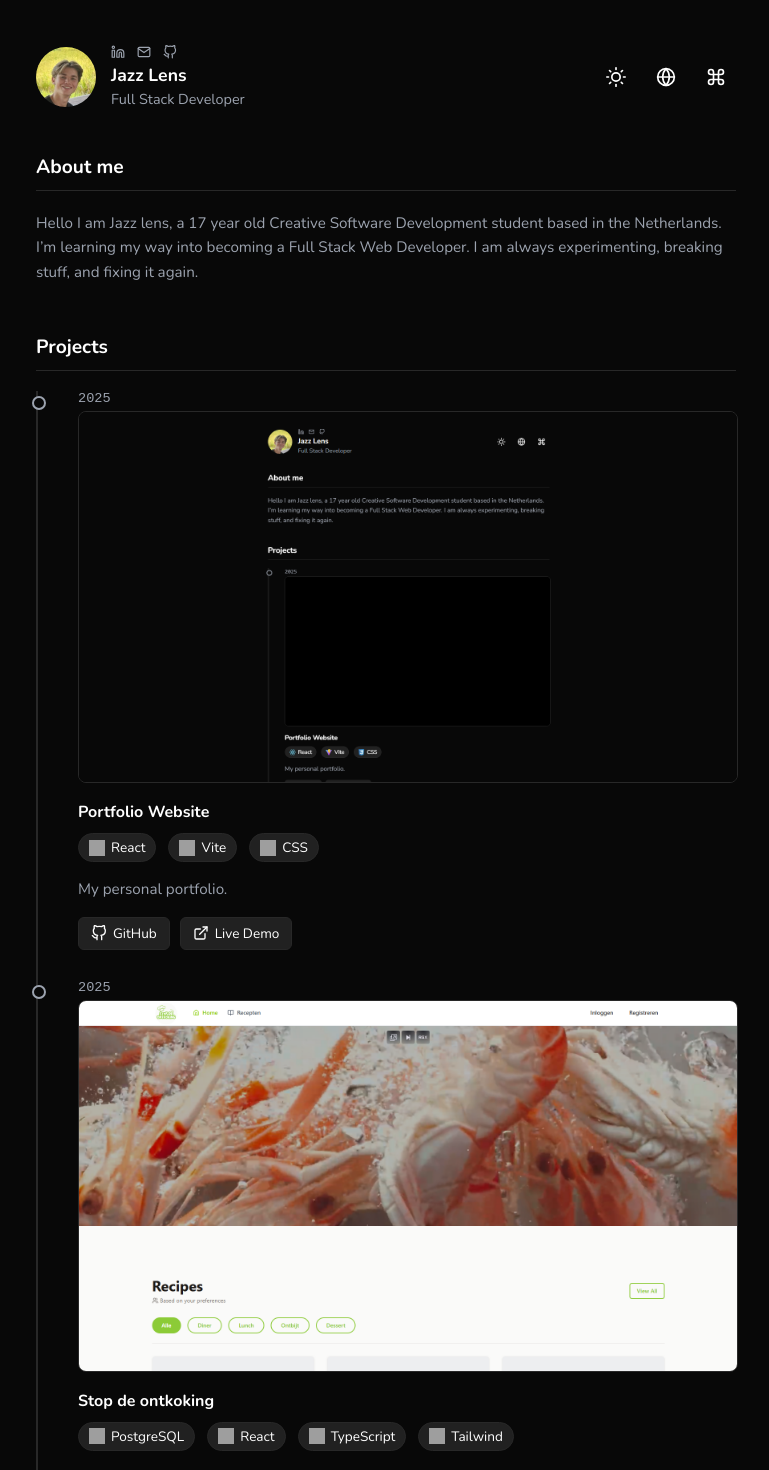
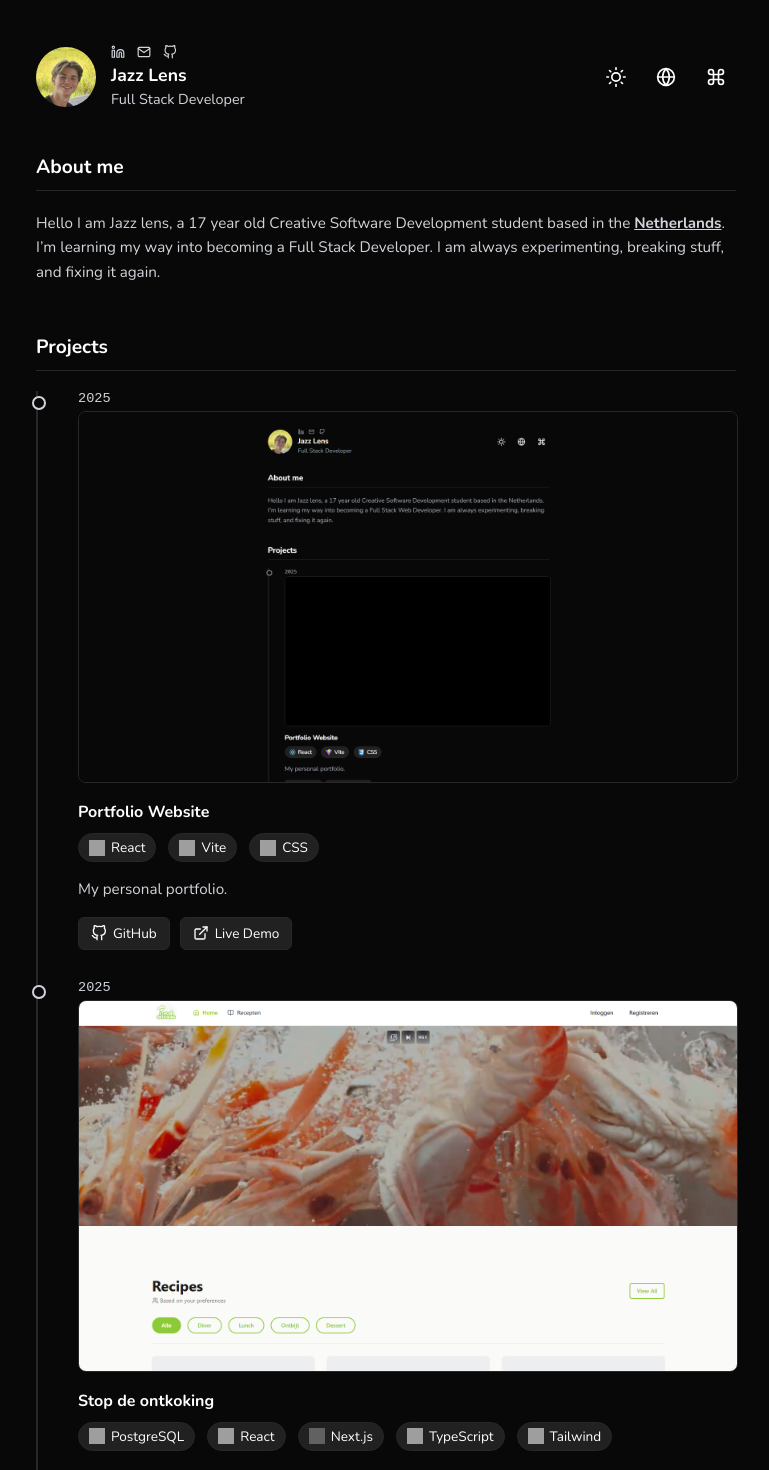
Before and after one commit to Jazzl08/portfolio-jazz, a React (Vite) app: page / in a window 1280 px wide. Shown: the top 1470 px of the page, without its empty margins (254-1023 px from the left). Built offline with nearby package versions, Linux system fonts and the light colour scheme; grey boxes are pictures that could not be loaded.

Commit message:
Updated Portfolio website (About, Hover Card, Experience, Projects)

```diff
--- a/src/components/About/About.jsx
+++ b/src/components/About/About.jsx
@@ -1,4 +1,5 @@
 import { useLanguage } from '@/context/LanguageContext';
+import { HoverCard, HoverCardTrigger, HoverCardContent } from '../ui/hover-card';
 import './About.css';
 
 export default function About() {
@@ -9,7 +10,24 @@ export default function About() {
             <h1>{translate('section.about')}</h1>
             <hr />
             <p className="description">
-                {translate('about.text')}
+                {translate('about.text_1')}
+                <HoverCard>
+                    <HoverCardTrigger>
+                        <b><u>{translate('about.country')}</u></b>
+                    </HoverCardTrigger>
+                    <HoverCardContent className="p-0">
+                        <iframe
+                            title="Google Maps Rotterdam"
+                            width="100%"
+                            height="200"
+                            loading="lazy"
+                            referrerPolicy="no-referrer-when-downgrade"
+                            src="https://www.google.com/maps/embed?pb=!1m18!1m12!1m3!1d2461.725904401797!2d4.4777322!3d51.924420499999996!2m3!1f0!2f0!3f0!3m2!1i1024!2i768!4f13.1!3m3!1m2!1s0x47c43477eccd9e17%3A0xe82d49f683e4bd94!2sRotterdam!5e0!3m2!1snl!2snl!4v1700000000000"
+                            style={{ border: 0, display: 'block' }}
+                        ></iframe>
+                    </HoverCardContent>
+                </HoverCard>
+                {translate('about.text_2')}
             </p>
         </section>
     );
--- a/src/components/Experience/Experience.jsx
+++ b/src/components/Experience/Experience.jsx
@@ -9,6 +9,21 @@ export default function Experience() {
             <h1>{translate('section.experience')}</h1>
             <hr />
             <div className="timeline">
+                {/* Tijdlijn item: Jumbo */}
+                <div className="timeline-item">
+                    <div className="timeline-year">2024 - Present</div>
+                    <div className="timeline-content">
+                        <h3>{translate('exp.jumbo.title')}</h3>
+                        <p className="description">
+                            <svg xmlns="http://www.w3.org/2000/svg" width="16" height="16" viewBox="0 0 24 24" fill="none" stroke="currentColor" strokeWidth="2" strokeLinecap="round" strokeLinejoin="round" style={{marginRight: '5px', verticalAlign: 'text-bottom'}}><path d="M21 10c0 7-9 13-9 13s-9-6-9-13a9 9 0 0 1 18 0z"></path><circle cx="12" cy="10" r="3"></circle></svg>
+                            <span>{translate('exp.jumbo.desc')}</span>
+                        </p>
+                        <p className="description" style={{marginTop: '5px'}}>
+                            {translate('exp.jumbo.skills')}
+                        </p>
+                    </div>
+                </div>
+
                 {/* Tijdlijn item: Grafisch Lyceum */}
                 <div className="timeline-item">
                     <div className="timeline-year">2024 - 2026</div>
--- a/src/components/Projects/Projects.css
+++ b/src/components/Projects/Projects.css
@@ -38,7 +38,8 @@
     height: 16px;
 }
 
-/* Invert Three.js icon in dark mode if needed */
-[data-theme='dark'] .threejs-icon {
+/* Invert icons in dark mode if needed */
+[data-theme='dark'] .threejs-icon,
+[data-theme='dark'] .nextjs-icon {
     filter: invert(1);
 }
--- a/src/components/Projects/Projects.jsx
+++ b/src/components/Projects/Projects.jsx
@@ -57,6 +57,10 @@ export default function Projects() {
                             <div className="tech-badge">
                                 <img src="https://cdn.jsdelivr.net/gh/devicons/devicon/icons/react/react-original.svg" alt="React" />
                                 <span>React</span>
+                            </div>
+                            <div className="tech-badge">
+                                <img src="https://cdn.jsdelivr.net/gh/devicons/devicon/icons/nextjs/nextjs-original.svg" alt="Next.js" className="nextjs-icon" />
+                                <span>Next.js</span>
                             </div>
                             <div className="tech-badge">
                                 <img src="https://cdn.jsdelivr.net/gh/devicons/devicon/icons/typescript/typescript-original.svg" alt="TypeScript" />
--- /dev/null
+++ b/src/components/ui/HoverCard.css
@@ -0,0 +1,36 @@
+.hover-card-container {
+    position: relative;
+    display: inline-block;
+}
+
+.hover-card-content {
+    position: absolute;
+    bottom: 100%;
+    left: 50%;
+    transform: translateX(-50%);
+    margin-bottom: 10px;
+    background-color: var(--bg-secondary, #1f2937);
+    border: 1px solid var(--border-color, #374151);
+    border-radius: 8px;
+    box-shadow: 0 10px 15px -3px rgba(0, 0, 0, 0.1), 0 4px 6px -2px rgba(0, 0, 0, 0.05);
+    z-index: 50;
+    width: 230px;
+    overflow: hidden;
+    animation: fadeIn 0.2s ease-out;
+    padding: 10px;
+    height: 110px;
+}
+
+.hover-card-content.p-0 {
+    padding: 0;
+}
+
+.hover-card-trigger {
+    cursor: pointer;
+    display: inline-block;
+}
+
+@keyframes fadeIn {
+    from { opacity: 0; }
+    to { opacity: 1; }
+}
--- /dev/null
+++ b/src/components/ui/hover-card.jsx
@@ -0,0 +1,51 @@
+import React, { useState, createContext, useContext, useRef, useEffect } from 'react';
+import './HoverCard.css';
+
+const HoverCardContext = createContext();
+
+export const HoverCard = ({ children }) => {
+    const [isOpen, setIsOpen] = useState(false);
+    const [timeoutId, setTimeoutId] = useState(null);
+
+    const handleMouseEnter = () => {
+        if (timeoutId) clearTimeout(timeoutId);
+        setIsOpen(true);
+    };
+
+    const handleMouseLeave = () => {
+        const id = setTimeout(() => setIsOpen(false), 300);
+        setTimeoutId(id);
+    };
+
+    return (
+        <HoverCardContext.Provider value={{ isOpen }}>
+            <div
+                className="hover-card-container"
+                onMouseEnter={handleMouseEnter}
+                onMouseLeave={handleMouseLeave}
+            >
+                {children}
+            </div>
+        </HoverCardContext.Provider>
+    );
+};
+
+export const HoverCardTrigger = ({ children, className }) => {
+    return (
+        <span className={`hover-card-trigger ${className || ''}`}>
+            {children}
+        </span>
+    );
+};
+
+export const HoverCardContent = ({ children, className }) => {
+    const { isOpen } = useContext(HoverCardContext);
+
+    if (!isOpen) return null;
+
+    return (
+        <div className={`hover-card-content ${className || ''}`}>
+            {children}
+        </div>
+    );
+};
--- a/src/i18n.js
+++ b/src/i18n.js
@@ -2,10 +2,15 @@ export const translations = {
     en: {
         role: "Full Stack Developer",
         "section.about": "About me",
-        "about.text": "Hello I am Jazz lens, a 17 year old Creative Software Development student based in the Netherlands. I’m learning my way into becoming a Full Stack Web Developer. I am always experimenting, breaking stuff, and fixing it again.",
+        "about.text_1": "Hello I am Jazz lens, a 17 year old Creative Software Development student based in the ",
+        "about.country": "Netherlands",
+        "about.text_2": ". I’m learning my way into becoming a Full Stack Developer. I am always experimenting, breaking stuff, and fixing it again.",
         "section.experience": "Experience",
         "exp.school.title": "Creative Software Development",
         "exp.school.desc": "Grafisch Lyceum Rotterdam - Student 2nd year",
+        "exp.jumbo.title": "Part-time Stock Clerk",
+        "exp.jumbo.desc": "Jumbo Supermarkets",
+        "exp.jumbo.skills": "Teamwork, efficiency, and customer service skills.",
         "section.projects": "Projects",
         "proj.portfolio.title": "Portfolio Website",
         "proj.portfolio.desc": "My personal portfolio.",
@@ -39,10 +44,15 @@ export const translations = {
     nl: {
         role: "Full Stack Developer",
         "section.about": "Over mij",
-        "about.text": "Hallo, ik ben Jazz Lens, een 17-jarige student Creative Software Development in Nederland. Ik leer om een Full Stack Web Developer te worden. Ik ben altijd aan het experimenteren, dingen stukmaken en weer repareren.",
+        "about.text_1": "Hallo, ik ben Jazz Lens, een 17-jarige student Creative Software Development in ",
+        "about.country": "Nederland",
+        "about.text_2": ". Ik leer om een Full Stack Developer te worden. Ik ben altijd aan het experimenteren, dingen stukmaken en weer repareren.",
         "section.experience": "Ervaring",
         "exp.school.title": "Creative Software Development",
         "exp.school.desc": "Grafisch Lyceum Rotterdam - Student 2e jaar",
+        "exp.jumbo.title": "Parttime Vakkenvuller",
+        "exp.jumbo.desc": "Jumbo Supermarkten",
+        "exp.jumbo.skills": "Teamwork, efficiëntie en klantenservice vaardigheden.",
         "section.projects": "Projecten",
         "proj.portfolio.title": "Portfolio Website",
         "proj.portfolio.desc": "Mijn persoonlijke portfolio.",
@@ -76,10 +86,15 @@ export const translations = {
     id: {
         role: "Pengembang Full Stack",
         "section.about": "Tentang Saya",
-        "about.text": "Halo, saya Jazz Lens, seorang siswa Pengembangan Perangkat Lunak Kreatif berusia 17 tahun yang berbasis di Belanda. Saya sedang belajar untuk menjadi Pengembang Web Full Stack. Saya selalu bereksperimen, merusak sesuatu, dan memperbaikinya lagi.",
+        "about.text_1": "Halo, saya Jazz Lens, seorang siswa Pengembangan Perangkat Lunak Kreatif berusia 17 tahun yang berbasis di ",
+        "about.country": "Belanda",
+        "about.text_2": ". Saya sedang belajar untuk menjadi Pengembang Full Stack. Saya selalu bereksperimen, merusak sesuatu, dan memperbaikinya lagi.",
         "section.experience": "Pengalaman",
         "exp.school.title": "Creative Software Development",
         "exp.school.desc": "Grafisch Lyceum Rotterdam - Siswa Tahun ke-2",
+        "exp.jumbo.title": "Staf Stok Paruh Waktu",
+        "exp.jumbo.desc": "Jumbo Supermarket",
+        "exp.jumbo.skills": "Kerja tim, efisiensi, dan keterampilan layanan pelanggan.",
         "section.projects": "Proyek",
         "proj.portfolio.title": "Situs Web Portofolio",
         "proj.portfolio.desc": "Portofolio pribadi saya.",
--- a/src/index.css
+++ b/src/index.css
@@ -1,7 +1,7 @@
 :root {
     --bg-color: rgb(8, 8, 8);
     --text-color: white;
-    --secondary-text: rgb(156, 163, 175);
+    --secondary-text: rgb(209, 213, 219);
     --border-color: rgb(40, 40, 40);
     --hover-bg: rgba(255, 255, 255, 0.1);
     --accent-color: white;
```
